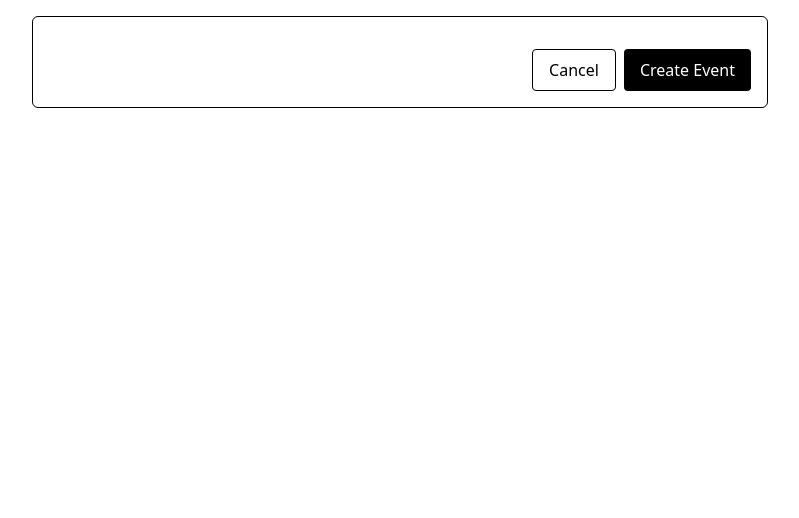
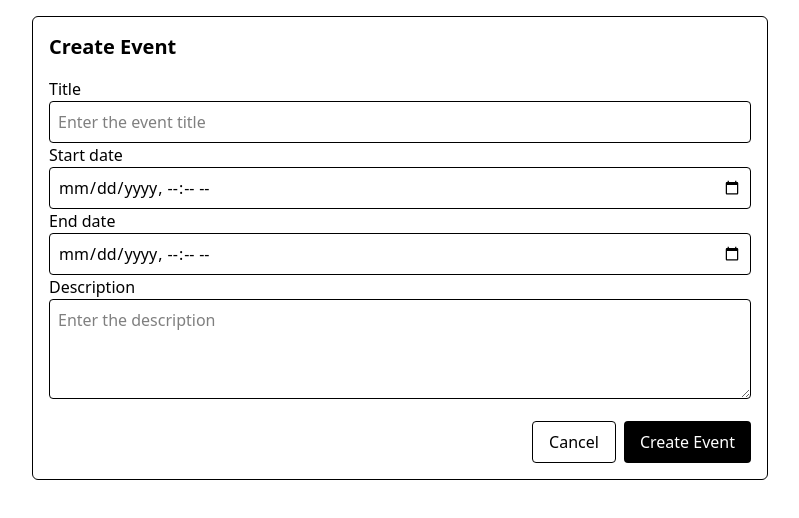
Before and after one commit to AnthonyZhOon/cs-project, a Next.js app: page /events/new in a window 1280 px wide. Shown: the top 518 px of the page, without its empty margins (240-1039 px from the left). Built offline with nearby package versions, Linux system fonts and the light colour scheme.

Commit message:
create event form

```diff
--- a/app/events/new/page.tsx
+++ b/app/events/new/page.tsx
@@ -1,35 +1,47 @@
 import CreateForm from '@/components/CreateForm';
+import Input from '@/components/inputs/Input';
+import Select from '@/components/inputs/Select';
+import Textarea from '@/components/inputs/Textarea';
+import api from '@/lib/api';
+import {getWorkspaceId} from '@/lib/util';
 
 export default function NewEventPage() {
 	return (
 		<div className="max-w-3xl mx-auto p-4">
 			<CreateForm
-				title="Create Event"
+				formTitle="Create Event"
 				submitText="Create Event"
-				fields={[
-					{
-						name: 'eventName',
-						label: 'Event Name',
-						placeholder: 'Enter the event name',
-						type: 'text',
-					},
-					{name: 'tags', label: 'Tags', placeholder: 'Add a tag', type: 'text'},
-					{
-						name: 'attendee',
-						label: 'Attendee',
-						placeholder: 'Add an attendee',
-						type: 'text',
-					},
-					{name: 'startDate', label: 'Start date', type: 'datetime'},
-					{name: 'endDate', label: 'End date', type: 'datetime'},
-					{
-						name: 'description',
-						label: 'Description',
-						placeholder: 'Enter the description',
-						type: 'textarea',
-					},
-				]}
-			/>
+				action={async formData => {
+					'use server';
+					const id = await api.createEvent({
+						workspaceId: await getWorkspaceId(),
+						title: formData.get('title') as string,
+						description: formData.get('description') as string,
+						start: new Date(formData.get('start') as string),
+						end: new Date(formData.get('end') as string),
+					});
+					// TODO: do something useful
+					console.log(`Created event ${id}`);
+				}}
+			>
+				<Input
+					name="title"
+					label="Title"
+					placeholder="Enter the event title"
+					type="text"
+					required
+					minLength={1}
+				/>
+				{/* <Input name="tags" label="Tags" placeholder="Add a tag" type="text" /> */}
+				{/* <Input name="attendee" label="Attendee" placeholder="Add an attendee" type="text" /> */}
+				<Input name="start" label="Start date" type="datetime-local" required />
+				<Input name="end" label="End date" type="datetime-local" required />
+				<Textarea
+					name="description"
+					label="Description"
+					placeholder="Enter the description"
+				/>
+			</CreateForm>
 		</div>
 	);
 }
```
